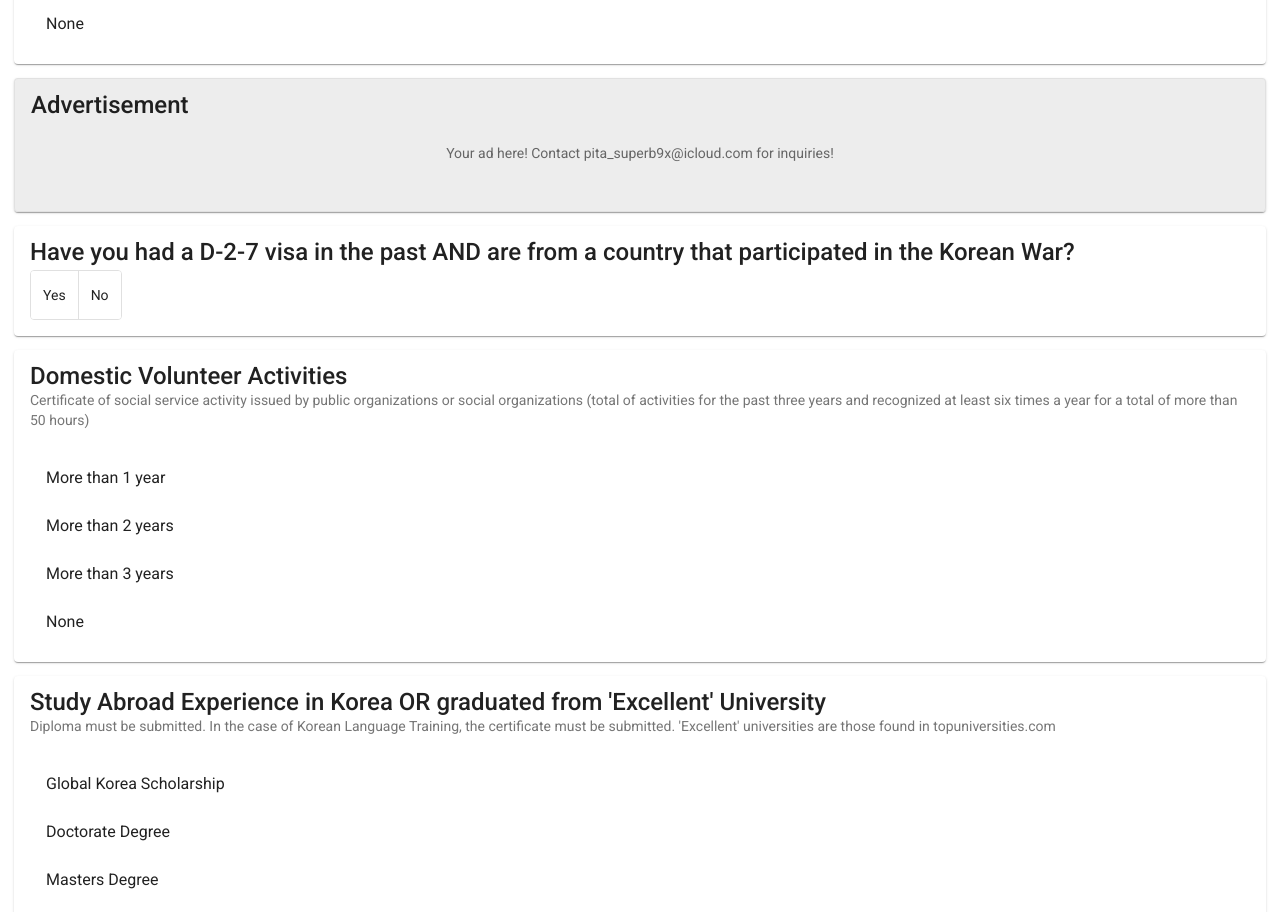
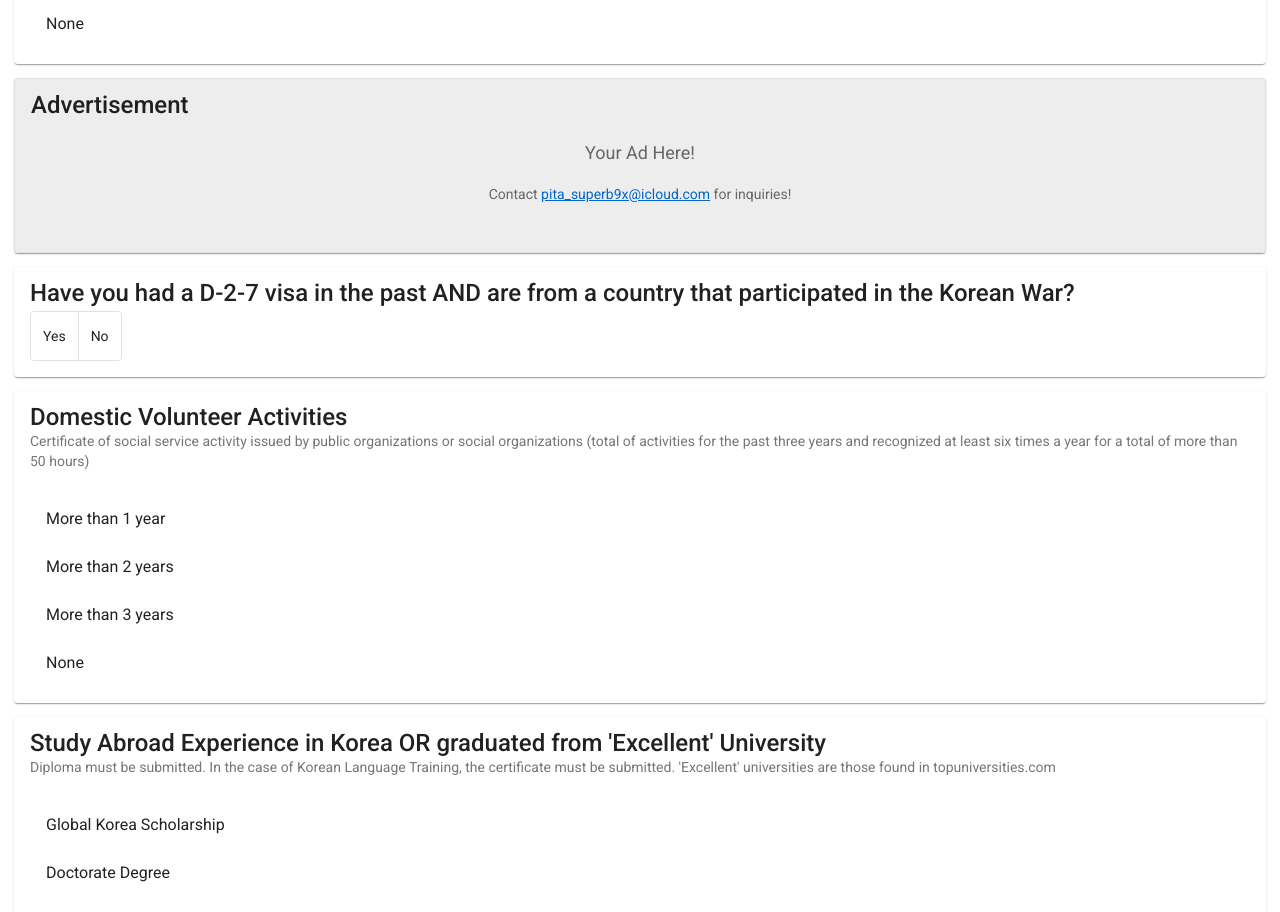
Before and after one commit to nbon12/visa-calculator, an Angular app in the folder visa-calculator/: page / in a window 1280 px wide. Shown: the part 2060-2972 px from the top of the page. Built offline with nearby package versions, Linux system fonts and the light colour scheme.

Commit message:
add: better advertise with us

```diff
--- a/visa-calculator/src/app/app.component.ts
+++ b/visa-calculator/src/app/app.component.ts
@@ -175,7 +175,7 @@ export class AppComponent implements AfterViewInit {
     // Add error handling
     script.onerror = () => {
       console.error('Ad script failed to load');
-      container.innerHTML = '<p style="color: #666; text-align: center; padding: 20px;">Your ad here! Contact pita_superb9x@icloud.com for inquiries!</p>';
+      container.innerHTML = '<p style="color: #666; text-align: center; padding: 20px;"><span style="font-size: 18px;">Your Ad Here!</span><br><br>Contact <a href="mailto:pita_superb9x@icloud.com" style="color: #0066cc; text-decoration: underline;">pita_superb9x@icloud.com</a> for inquiries!</p>';
     };
 
     script.onload = () => {
```
